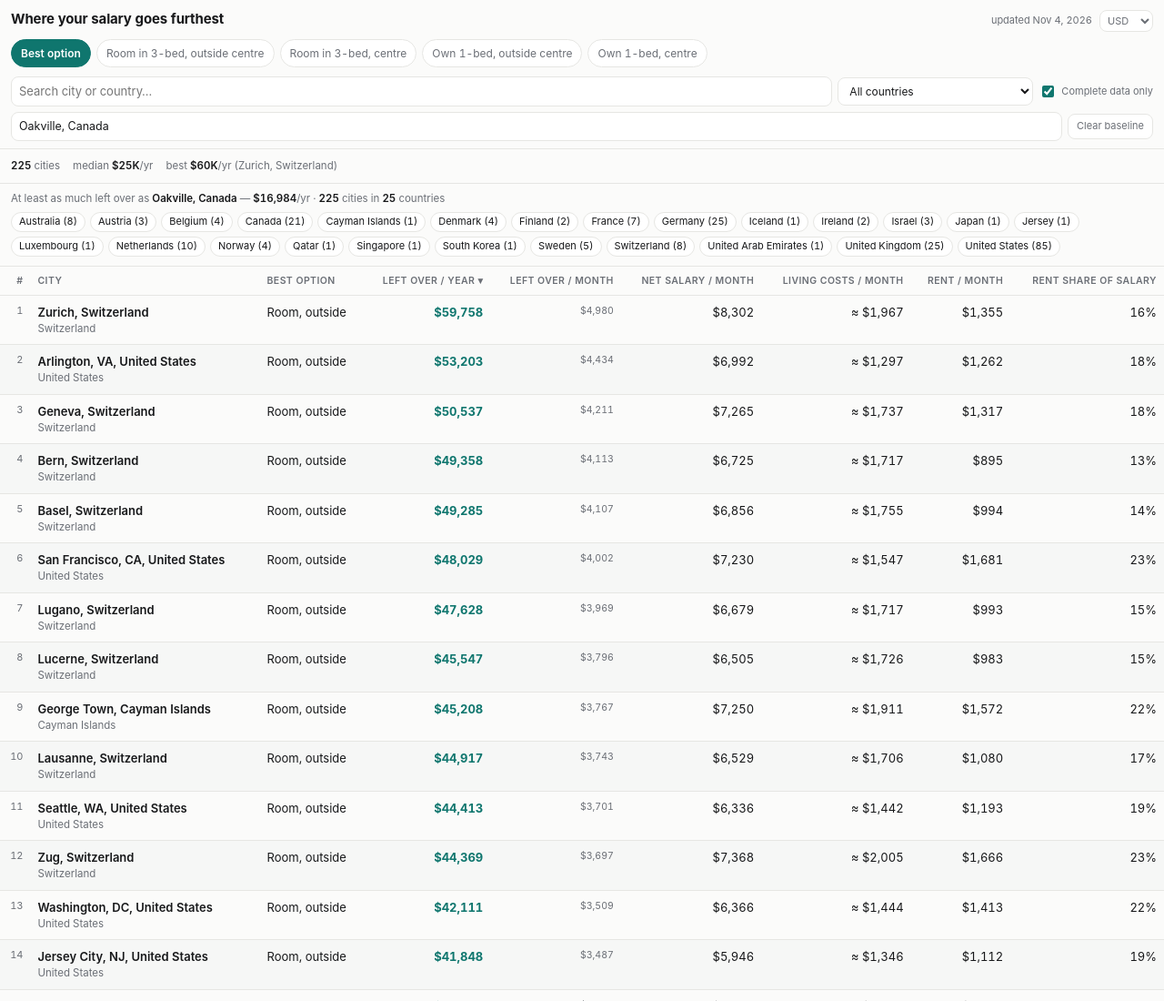
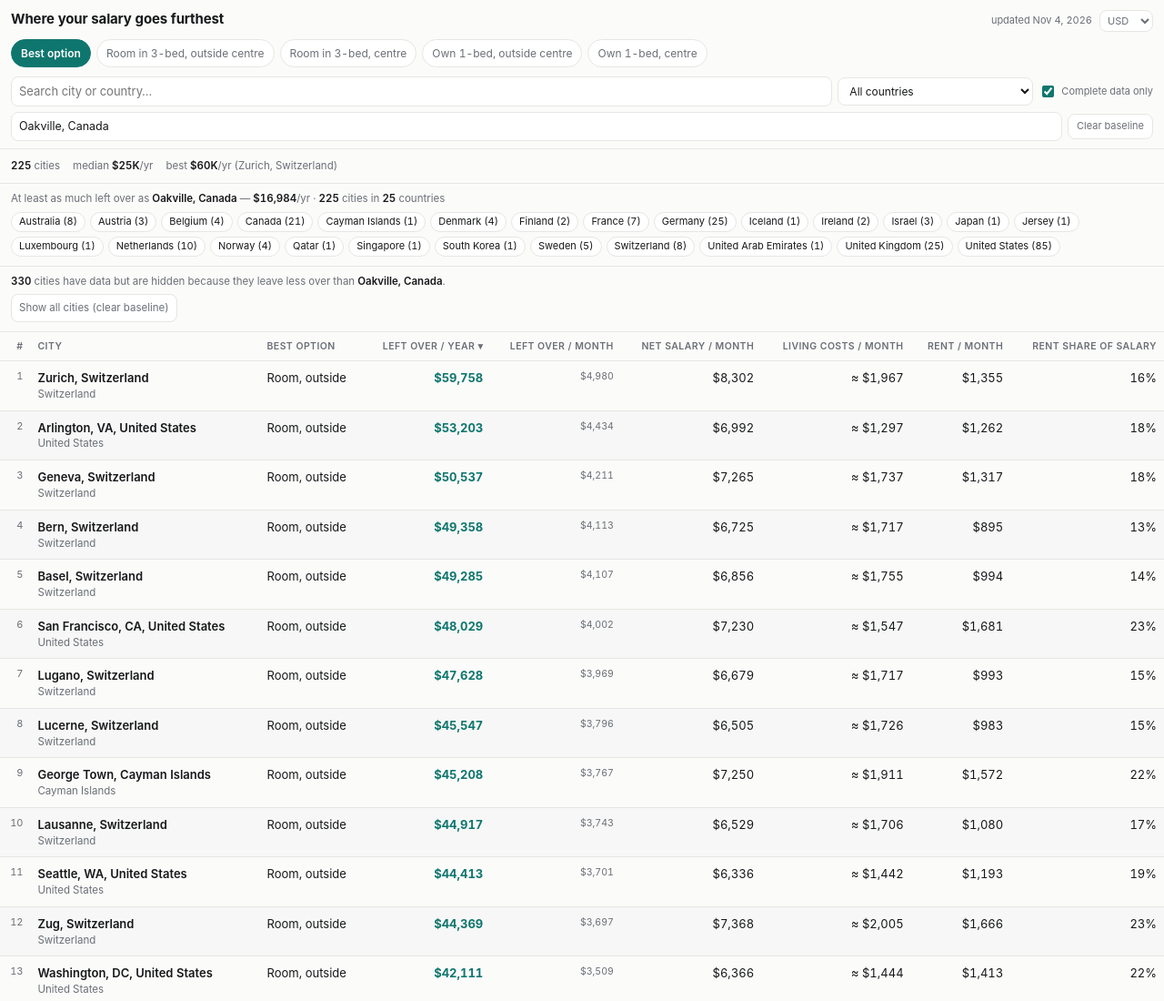
Before and after one commit to ons96/numbeo-discretionary-income, a plain HTML site: page site/index.html in a window 1280 px wide. Shown: the top 1100 px of the page at 91% size. Drawn offline with Linux system fonts and the light colour scheme.

Commit message:
Explain cities hidden by the baseline and offer a clear-filter action

```diff
--- a/site/app.js
+++ b/site/app.js
@@ -328,6 +328,33 @@ function renderBaseline() {
   }
 }
 
+// Explain the difference between missing data and cities hidden by a baseline.
+function renderBaselineNotice() {
+  const panel = $("#baseline-notice");
+  panel.hidden = true;
+  panel.innerHTML = "";
+  if (baseline.threshold == null) return;
+
+  const matching = rows.filter((r) =>
+    (!state.country || r.country === state.country) &&
+    (!state.q || r._search.includes(state.q))
+  );
+  const hidden = matching.filter((r) => {
+    const f = scenarioFields(r);
+    return f.disc != null && f.disc < baseline.threshold - 0.005;
+  });
+  if (!hidden.length) return;
+
+  panel.hidden = false;
+  const location = state.country ? ` in ${esc(state.country)}` : "";
+  panel.innerHTML = `<p><b>${hidden.length}</b> cities${location} have data but are hidden because they leave less over than <b>${esc(baseline.row.city)}</b>.</p>` +
+    `<button type="button" id="show-below-baseline">Show all cities${location} (clear baseline)</button>`;
+  $("#show-below-baseline").onclick = () => {
+    $("#baseline").value = "";
+    setBaseline("");
+  };
+}
+
 function summary() {
   const vals = filtered.map((x) => x.f.disc).filter((v) => v != null).sort((a, b) => a - b);
   if (!vals.length) return "";
@@ -353,6 +380,7 @@ function render() {
 
   $("#summary").innerHTML = summary();
   renderBaseline();
+  renderBaselineNotice();
   $("#updated").textContent = `updated ${new Date(D.generatedAt).toLocaleDateString(undefined, { day: "numeric", month: "short", year: "numeric" })}`;
 
   const shown = filtered.slice(0, state.shown);
--- a/site/index.html
+++ b/site/index.html
@@ -42,6 +42,7 @@
 <main>
   <section id="summary" class="summary"></section>
   <section id="baseline-panel" class="baseline-panel" hidden></section>
+  <section id="baseline-notice" class="baseline-panel" aria-live="polite" hidden></section>
 
   <div class="tablewrap">
     <table id="table">
```
